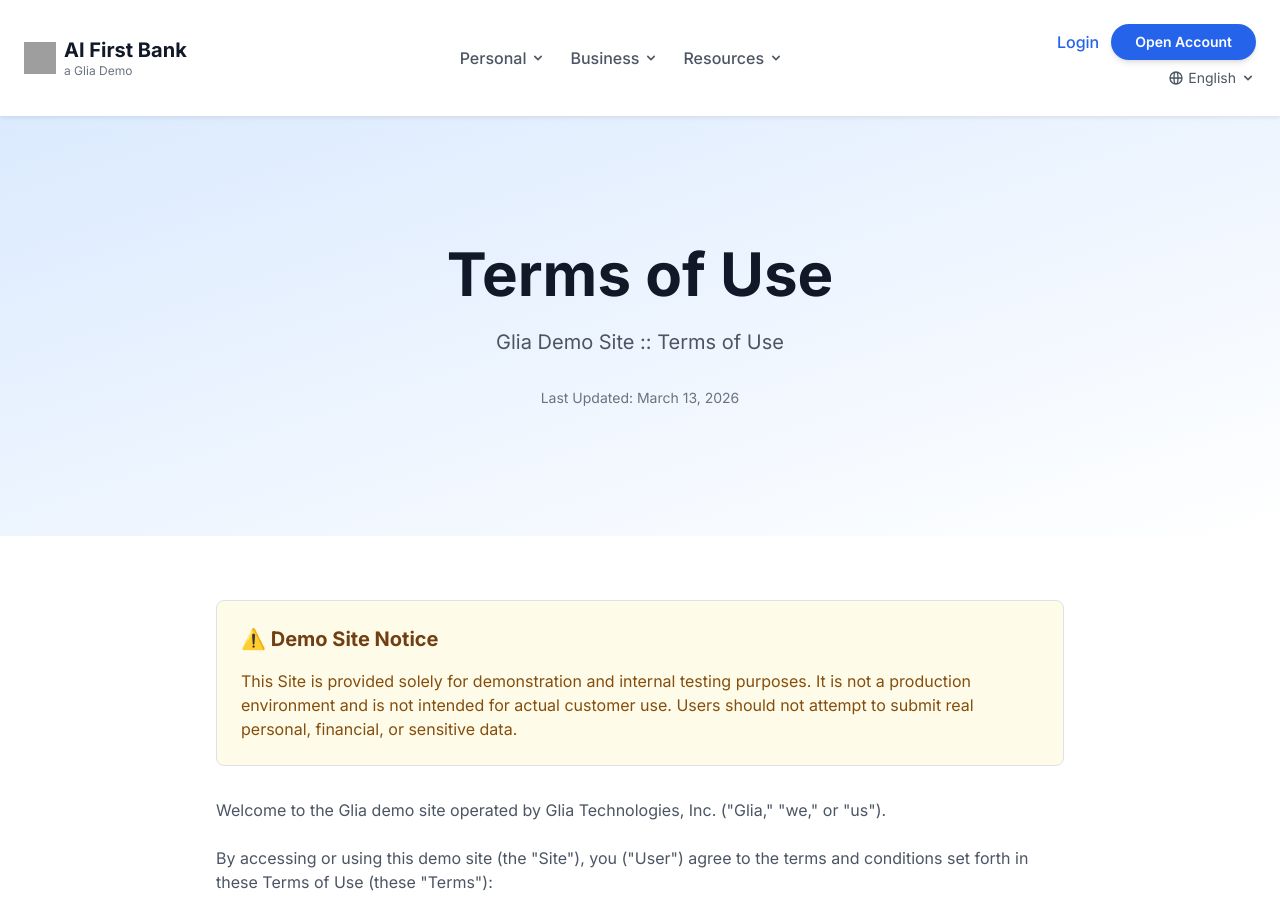
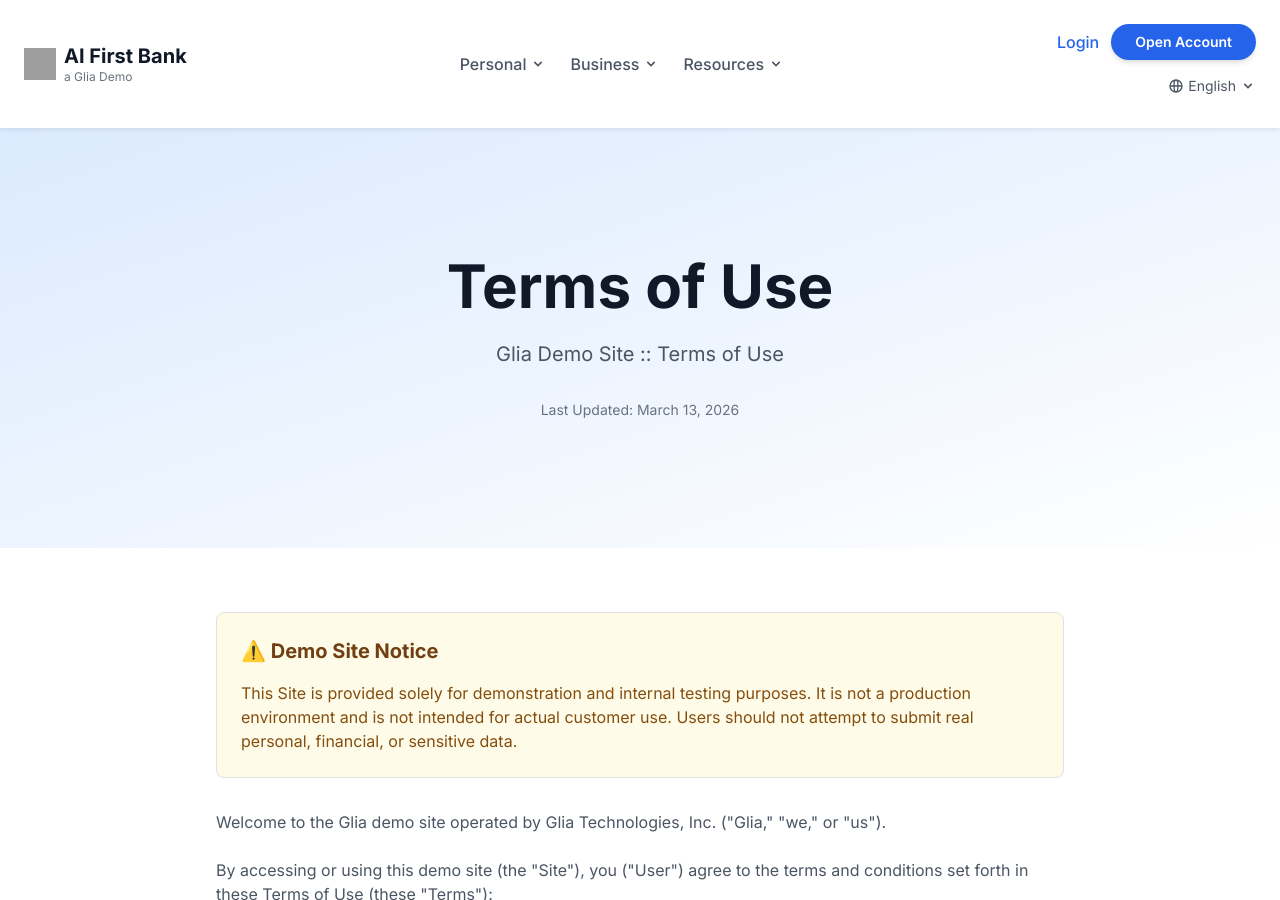
Before and after one commit to parkerjo-glia/parkerjo-glia.github.io, a Jekyll site: the page built from aifirst-bank/terms-of-use.html, in a window 1280 px wide and 900 px high. Built offline with Jekyll 4.4.1, drawn with Linux system fonts in a browser that asks for light colours; nearby versions of some CDN libraries; grey boxes are pictures that could not be loaded.

Commit message:
adjusted the language dropdown

```diff
--- a/_layouts/default.html
+++ b/_layouts/default.html
@@ -191,8 +191,8 @@
                 </div>
 
                 <!-- Language Dropdown - below login -->
-                <div class="relative group mt-1">
-                    <button class="flex items-center text-gray-600 hover:text-blue-600 text-sm py-1">
+                <div class="relative group mt-2">
+                    <button class="flex items-center text-gray-600 hover:text-blue-600 text-sm py-2">
                         <svg class="w-4 h-4 mr-1 flex-shrink-0" fill="none" stroke="currentColor" viewBox="0 0 24 24">
                             <path stroke-linecap="round" stroke-linejoin="round" stroke-width="2"
                                 d="M21 12a9 9 0 01-9 9m9-9a9 9 0 00-9-9m9 9H3m9 9a9 9 0 01-9-9m9 9c1.657 0 3-4.03 3-9s-1.343-9-3-9m0 18c-1.657 0-3-4.03-3-9s1.343-9 3-9m-9 9a9 9 0 019-9">
@@ -207,7 +207,7 @@
                         </svg>
                     </button>
                     <div
-                        class="absolute right-0 hidden group-hover:block z-10 mt-0 w-40 rounded-md shadow-lg bg-white ring-1 ring-black ring-opacity-5">
+                        class="absolute right-0 hidden group-hover:block z-10 mt-1 w-44 rounded-md shadow-lg bg-white ring-1 ring-black ring-opacity-5">
                         <div id="language-dropdown-menu" class="py-1" role="menu">
                             <span class="block px-4 py-2 text-sm text-gray-400">Loading...</span>
                         </div>
--- a/_layouts/olb.html
+++ b/_layouts/olb.html
@@ -105,8 +105,8 @@
                         </div>
                     </div>
                     <!-- Language Dropdown -->
-                    <div class="relative group mt-1">
-                        <button class="flex items-center text-gray-600 hover:text-blue-600 text-sm py-1">
+                    <div class="relative group mt-2">
+                        <button class="flex items-center text-gray-600 hover:text-blue-600 text-sm py-2">
                             <svg class="w-4 h-4 mr-1 flex-shrink-0" fill="none" stroke="currentColor" viewBox="0 0 24 24">
                                 <path stroke-linecap="round" stroke-linejoin="round" stroke-width="2"
                                     d="M21 12a9 9 0 01-9 9m9-9a9 9 0 00-9-9m9 9H3m9 9a9 9 0 01-9-9m9 9c1.657 0 3-4.03 3-9s-1.343-9-3-9m0 18c-1.657 0-3-4.03-3-9s1.343-9 3-9m-9 9a9 9 0 019-9">
@@ -121,7 +121,7 @@
                             </svg>
                         </button>
                         <div
-                            class="absolute right-0 hidden group-hover:block z-10 mt-0 w-40 rounded-md shadow-lg bg-white ring-1 ring-black ring-opacity-5">
+                            class="absolute right-0 hidden group-hover:block z-10 mt-1 w-44 rounded-md shadow-lg bg-white ring-1 ring-black ring-opacity-5">
                             <div id="language-dropdown-menu" class="py-1" role="menu">
                                 <span class="block px-4 py-2 text-sm text-gray-400">Loading...</span>
                             </div>
```
